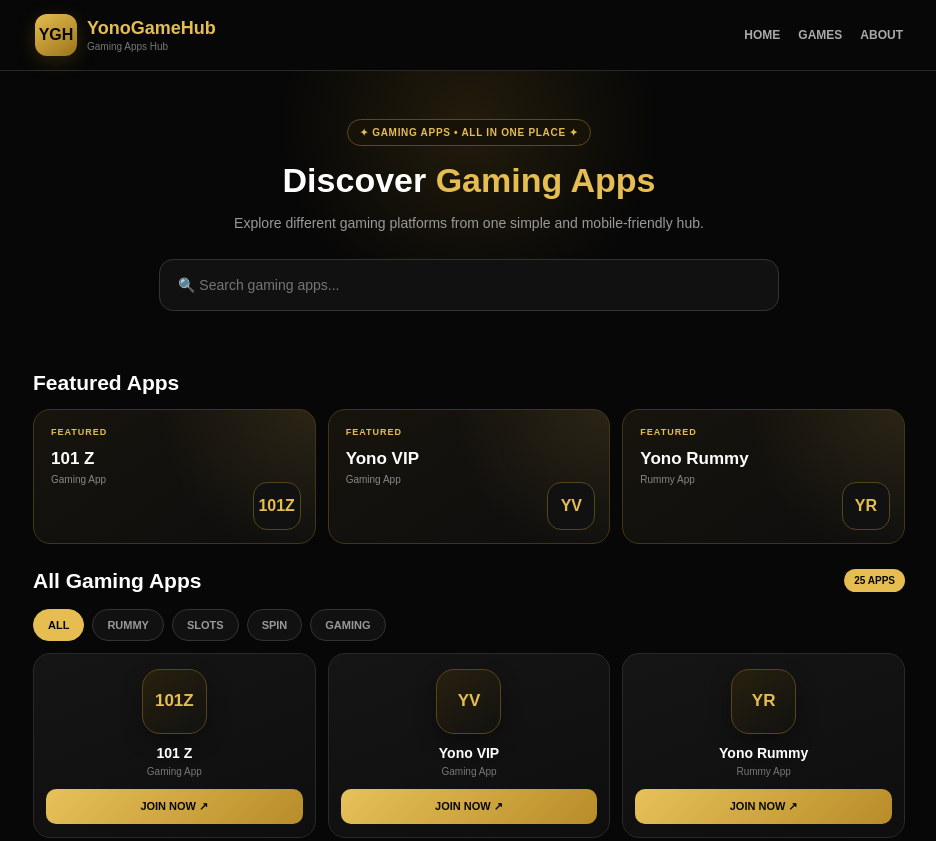
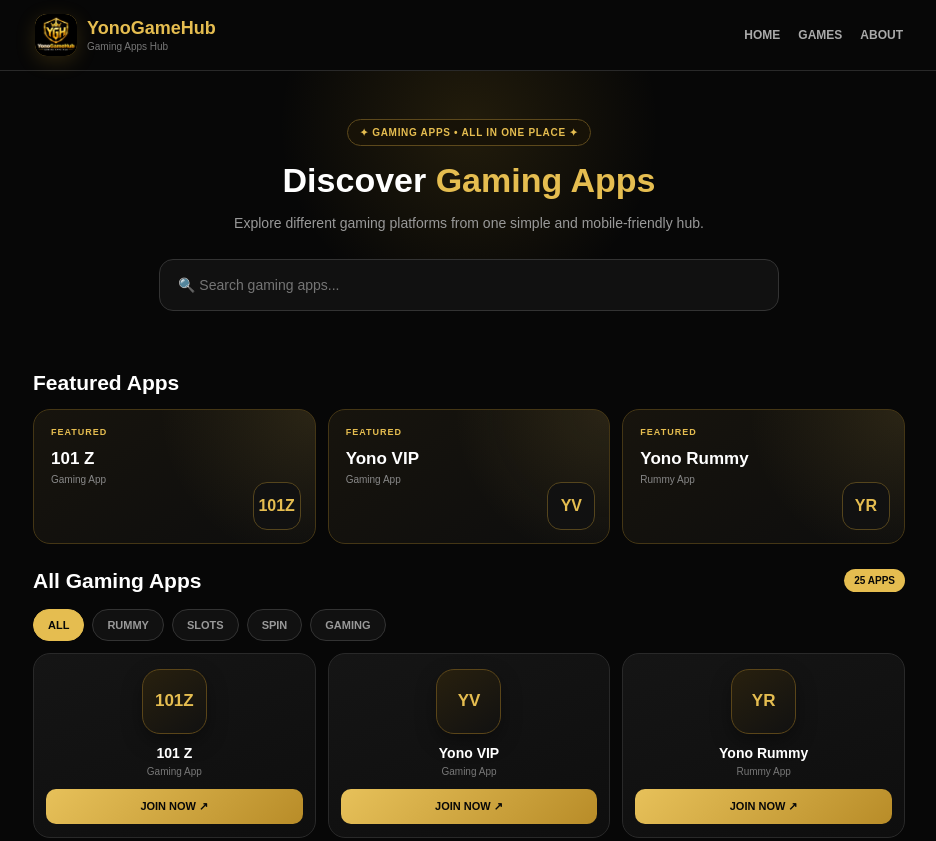
Before and after one commit to YonoGameHub1/yonogamehub, a plain HTML site: page index.html in a window 1280 px wide. Shown: the top 841 px of the page, without its empty margins (171-1107 px from the left). Drawn offline with Linux system fonts and the light colour scheme.

Commit message:
Replace brand logo text with image

```diff
--- a/index.html
+++ b/index.html
@@ -492,7 +492,7 @@ footer{
   <div class="header-inner">
 
     <div class="brand">
-      <div class="brand-logo">YGH</div>
+     <img class="brand-logo" src="yonogamehub-logo.png" alt="YonoGameHub logo">
       <div>
         <div class="brand-name">YonoGameHub</div>
         <div class="brand-sub">Gaming Apps Hub</div>
```
